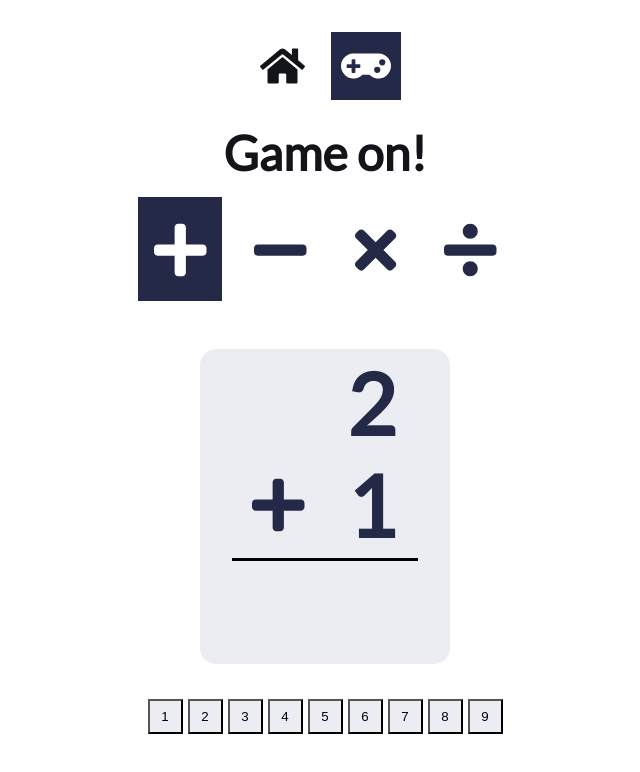
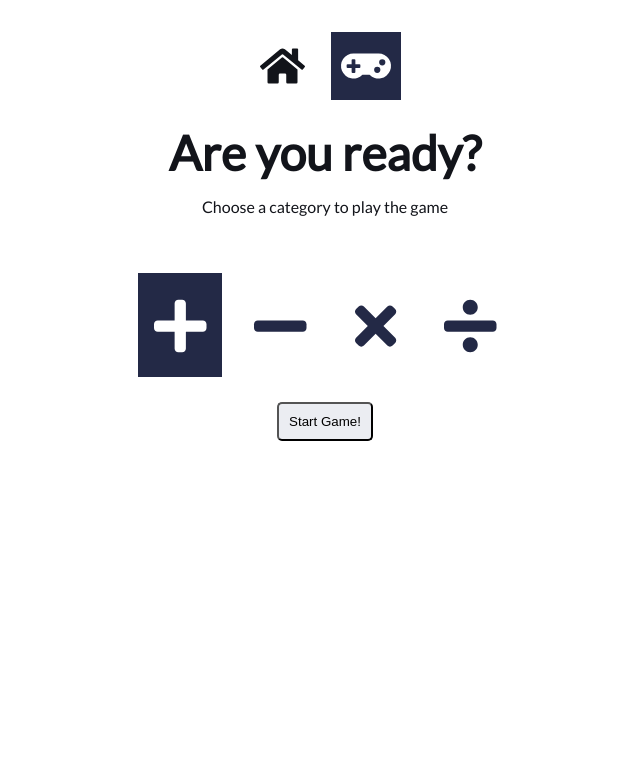
Before and after one commit to nelsonGuti/mathCardsGame, an Angular app: page /games in a window 1280 px wide. Shown: the top 772 px of the page, without its empty margins (315-955 px from the left). Built offline with nearby package versions, Linux system fonts and the light colour scheme.

Commit message:
Add logic to play game

```diff
--- a/src/app/components/games/games/games.component.html
+++ b/src/app/components/games/games/games.component.html
@@ -1,17 +1,54 @@
 <div class="header-container">
-  <h1>Game on!</h1>
+  <h1>{{ gameStarted ? "Game On" : "Are you ready?" }}</h1>
 
+  <div *ngIf="!gameStarted" class="game-prep-container">
+    <p>Choose a category to play the game</p>
     <app-operators
       (operationChange)="getSelectedOperation($event)"
     ></app-operators>
+    <button (click)="gameStarted = !gameStarted" type="button">
+      Start Game!
+    </button>
+  </div>
 
+  <div *ngIf="gameStarted" class="game-container">
+    <button
+      class="end-game-button"
+      (click)="gameStarted = !gameStarted"
+      type="button"
+    >
+      End Game!
+    </button>
     <app-question-card
-    firstNumerator="2"
-    secondNumerator="1"
+      [status]="cardStatus"
+      [firstNumerator]="cardValues.firstNum"
+      [secondNumerator]="cardValues.secondNum"
       [operation]="operation"
       [gameMode]="true"
-    [userInput]="input"
+      [userInput]="answer"
+      [answer]="cardValues.answer"
     ></app-question-card>
 
+    <div class="input-container">
       <app-number-select (numberInput)="userInput($event)"></app-number-select>
+      <button (click)="deleteAnswer()" type="button">Delete</button>
     </div>
+
+    <div class="enter-button-container">
+      <button
+        *ngIf="cardStatus !== 'correct'"
+        (click)="onEnter()"
+        type="button"
+      >
+        Enter
+      </button>
+      <button
+        *ngIf="cardStatus === 'correct'"
+        (click)="nextCard()"
+        type="button"
+      >
+        Next
+      </button>
+    </div>
+  </div>
+</div>
--- a/src/app/components/games/games/games.component.scss
+++ b/src/app/components/games/games/games.component.scss
@@ -5,7 +5,47 @@
 }
 
 app-question-card {
-  padding-top: 3rem;
+  padding-top: 2rem;
   width: 250px;
   height: 300px;
 }
+
+.enter-button-container {
+  display: flex;
+  justify-content: center;
+  margin-top: 25px;
+}
+
+.input-container {
+  margin-top: 50px;
+  display: flex;
+  flex-direction: column;
+  align-items: center;
+  align-content: center;
+  row-gap: 5px;
+}
+
+.game-prep-container {
+  display: flex;
+  flex-direction: column;
+  align-items: center;
+  row-gap: 25px;
+}
+
+.game-container {
+  display: flex;
+  flex-direction: column;
+  align-items: center;
+}
+
+button {
+  padding: 10px;
+  background-color: #ebedf2;
+  cursor: pointer;
+  border-radius: 5px;
+  outline: none;
+}
+
+.end-game-button {
+  margin-top: 25px;
+}
--- a/src/app/components/games/games/games.component.ts
+++ b/src/app/components/games/games/games.component.ts
@@ -1,4 +1,4 @@
-import { Component, OnInit } from '@angular/core';
+import { Component, HostListener, OnInit } from '@angular/core';
 import {
   faDivide,
   faMinus,
@@ -7,6 +7,10 @@ import {
 } from '@fortawesome/free-solid-svg-icons';
 import { Operation } from 'src/app/models/Operation';
 import { Operator } from 'src/app/models/Operator';
+import { CalculationsService } from 'src/app/services/calculations.service';
+import { CardsValues } from '../../home/card-container/card-container.component';
+
+const NUMBERS = ['0', '1', '2', '3', '4', '5', '6', '7', '8', '9'];
 
 @Component({
   selector: 'app-games',
@@ -19,18 +23,103 @@ export class GamesComponent implements OnInit {
     name: Operator.ADDITION,
     disabled: false,
   };
+  cardStatus: 'correct' | 'wrong' | 'not-answered' = 'not-answered';
 
-  input: number;
+  answer: number;
+  answerArray = [];
+  cardValues: CardsValues = {
+    firstNum: 1,
+    secondNum: 1,
+    answer: 2,
+  };
 
-  constructor() {}
+  gameStarted = false;
+
+  constructor(private calculationsService: CalculationsService) {}
 
   ngOnInit(): void {}
 
   getSelectedOperation(operation): void {
     this.operation = operation;
+    this.getNewCards();
+  }
+
+  getNewCards() {
+    switch (this.operation.name) {
+      case Operator.ADDITION:
+        this.cardValues = this.calculationsService.createAdditionCard();
+        break;
+      case Operator.SUBTRACTION:
+        this.cardValues = this.calculationsService.createSubtractionCard();
+        break;
+      case Operator.MULTIPLICATION:
+        this.cardValues = this.calculationsService.createMultiplicationCard();
+        break;
+      case Operator.DIVISION:
+        this.cardValues = this.calculationsService.createDivisionCard();
+        break;
+      default:
+        this.cardValues = { firstNum: null, secondNum: null, answer: null };
+    }
+
+    // this.reset = !this.reset;
+  }
+
+  @HostListener('window:keyup', ['$event'])
+  handleKeyboardEvent(e: KeyboardEvent) {
+    if (e.key === 'Backspace') {
+      this.deleteAnswer();
+    }
+
+    if (e.key === 'Enter') {
+      this.onEnter();
+    }
+
+    if (NUMBERS.includes(e.key)) {
+      const num = Number(e.key);
+      this.userInput(num);
+    }
   }
 
   userInput(num) {
-    this.input = num;
+    if (this.answerArray.length > 1) {
+      return;
+    }
+
+    this.answerArray.push(num);
+    this.answer = Number(this.answerArray.join(''));
+  }
+
+  deleteAnswer() {
+    if (this.answerArray.length === 1) {
+      this.answerArray = [];
+      this.answer = null;
+    }
+
+    if (this.answerArray.length) {
+      this.answerArray.pop();
+      this.answer = Number(this.answerArray.join(''));
+    }
+  }
+
+  onEnter() {
+    if (this.answer === this.cardValues.answer) {
+      this.cardStatus = 'correct';
+    } else {
+      this.answer = null;
+      this.answerArray = [];
+      this.cardStatus = 'wrong';
+    }
+  }
+
+  reset() {
+    this.answer = null;
+    this.answerArray = [];
+    this.cardStatus = 'not-answered';
+  }
+
+  nextCard() {
+    this.reset();
+    this.getNewCards();
   }
 }
--- a/src/app/components/games/number-select/number-input/number-input.component.html
+++ b/src/app/components/games/number-select/number-input/number-input.component.html
@@ -1,3 +1,3 @@
-<button (click)="numberClicked()" class="number-input">
+<button type="button" (click)="numberClicked()" class="number-input">
   {{ number }}
 </button>
--- a/src/app/components/games/number-select/number-input/number-input.component.scss
+++ b/src/app/components/games/number-select/number-input/number-input.component.scss
@@ -1,5 +1,7 @@
 .number-input {
-  width: 35px;
-  height: 35px;
+  padding: 15px;
   background-color: #ebedf2;
+  cursor: pointer;
+  border-radius: 5px;
+  outline: none;
 }
--- a/src/app/components/games/number-select/number-select.component.html
+++ b/src/app/components/games/number-select/number-select.component.html
@@ -1,5 +1,5 @@
 <div class="number-inputs-container">
-  <ng-container *ngFor="let number of [1, 2, 3, 4, 5, 6, 7, 8, 9]">
+  <ng-container *ngFor="let number of [0, 1, 2, 3, 4, 5, 6, 7, 8, 9]">
     <app-number-input
       [number]="number"
       (numberChosen)="onUserInput($event)"
--- a/src/app/components/games/number-select/number-select.component.scss
+++ b/src/app/components/games/number-select/number-select.component.scss
@@ -1,5 +1,7 @@
 .number-inputs-container {
   display: flex;
-  margin-top: 50px;
+  justify-content: center;
+  flex-wrap: wrap;
   column-gap: 5px;
+  row-gap: 5px;
 }
--- a/src/app/components/home/card-container/card-container.component.ts
+++ b/src/app/components/home/card-container/card-container.component.ts
@@ -4,7 +4,7 @@ import { Operation } from 'src/app/models/Operation';
 import { Operator } from 'src/app/models/Operator';
 import { faPlus, faRedo } from '@fortawesome/free-solid-svg-icons';
 
-interface CardsValues {
+export interface CardsValues {
   firstNum: number;
   secondNum: number;
   answer: number;
@@ -30,6 +30,7 @@ export class CardContainerComponent implements OnInit {
     secondNum: 1,
     answer: 2,
   };
+
   constructor(private calculationsService: CalculationsService) {}
 
   ngOnInit(): void {}
--- a/src/app/components/home/question-card/question-card.component.html
+++ b/src/app/components/home/question-card/question-card.component.html
@@ -1,4 +1,10 @@
-<div class="card-grid-container">
+<div
+  class="card-grid-container"
+  [ngClass]="{
+    'wrong-answer': status === 'wrong',
+    'correct-answer': status === 'correct'
+  }"
+>
   <div class="grid-item"></div>
   <div class="grid-item first">{{ firstNumerator }}</div>
   <div class="grid-item border-bottom">
@@ -7,7 +13,10 @@
   <div class="grid-item border-bottom">{{ secondNumerator }}</div>
 
   <div class="grid-item"></div>
-  <div *ngIf="gameMode && userInput" class="grid-item answer">
+  <div
+    *ngIf="(gameMode && userInput) || (gameMode && userInput === 0)"
+    class="grid-item answer"
+  >
     {{ userInput }}
   </div>
 </div>
--- a/src/app/components/home/question-card/question-card.component.scss
+++ b/src/app/components/home/question-card/question-card.component.scss
@@ -1,7 +1,7 @@
 @import "../../../../styles.scss";
 
 .card-grid-container {
-  background-color: $card-background;
+  background-color: $card-background; // #EAFFF1
   border-radius: 1rem;
   padding: 0 2rem;
   // height: 300px;
@@ -28,10 +28,6 @@
     &.border-bottom {
       border-bottom: 3px solid black;
     }
-
-    // &.answer {
-    //   grid-column: 1 / span 2;
-    // }
   }
 
   fa-icon {
@@ -39,3 +35,11 @@
     font-size: 60px;
   }
 }
+
+.wrong-answer {
+  background-color: rgb(233, 169, 169);
+}
+
+.correct-answer {
+  background-color: #bdebcc;
+}
--- a/src/app/components/home/question-card/question-card.component.ts
+++ b/src/app/components/home/question-card/question-card.component.ts
@@ -12,4 +12,6 @@ export class QuestionCardComponent {
   @Input() operation: Operation;
   @Input() gameMode = false;
   @Input() userInput: number;
+  @Input() answer: number;
+  @Input() status;
 }
```
Lines whose indentation alone changed are shown as unchanged.
